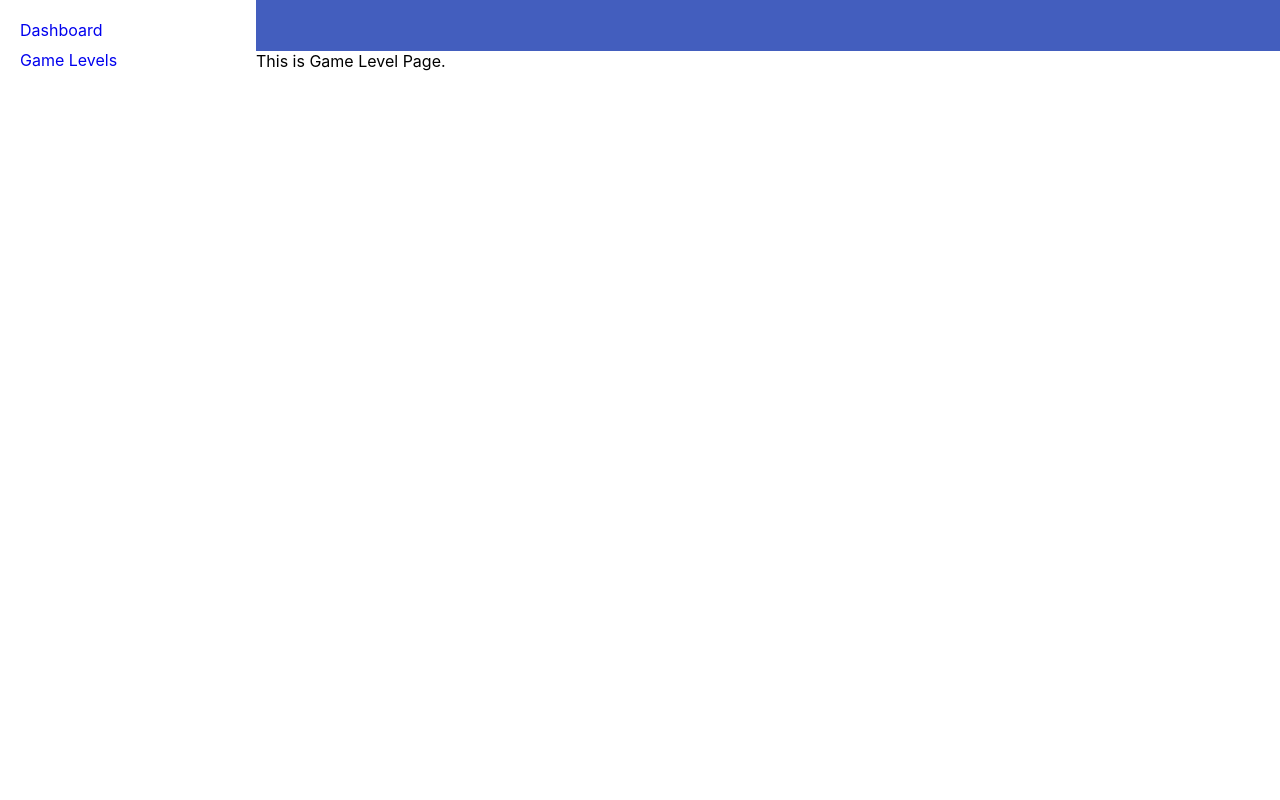
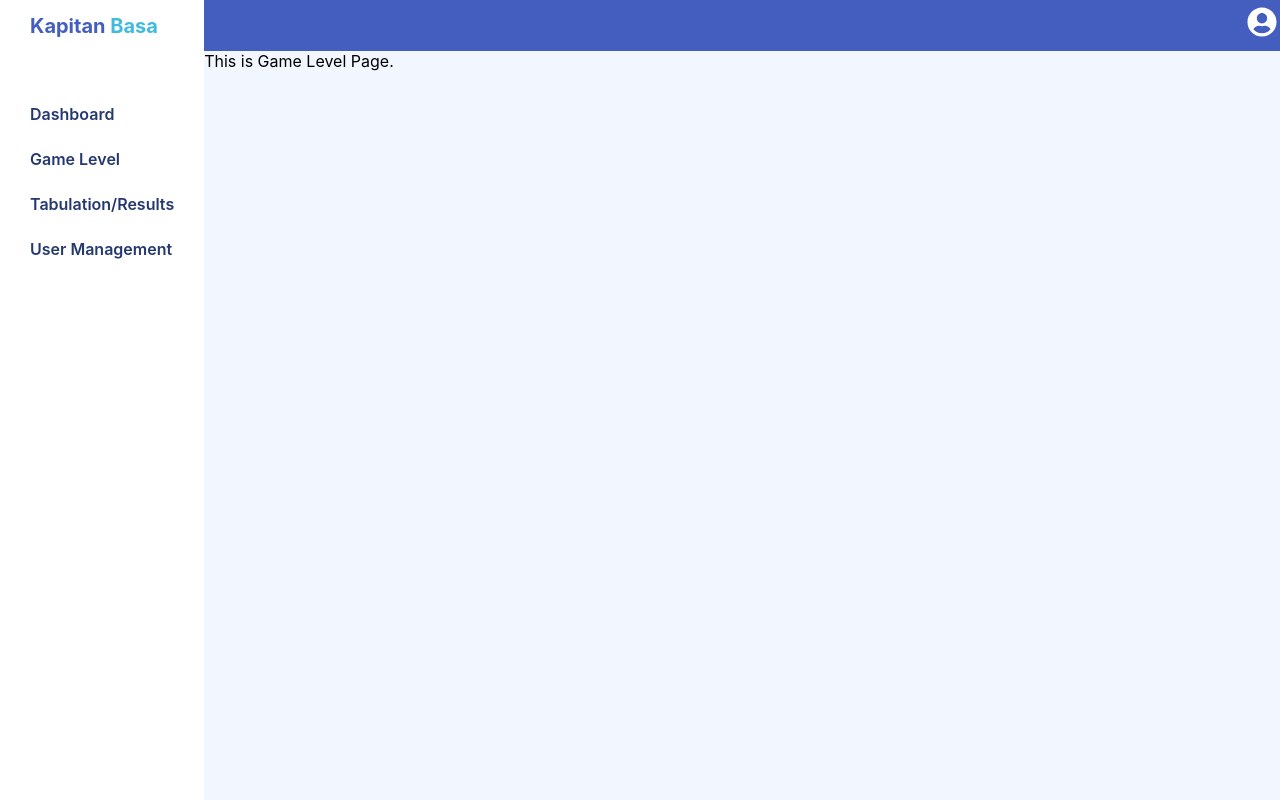
Before and after one commit to devfense/kapitan-basa-fe, a React (Create React App) app: page /game in a window 1280 px wide. Built offline with nearby package versions, Linux system fonts and the light colour scheme.

Commit message:
Landing Page issue with image

```diff
--- a/package.json
+++ b/package.json
@@ -12,6 +12,7 @@
     "@types/react-dom": "^17.0.0",
     "react": "^17.0.2",
     "react-dom": "^17.0.2",
+    "react-icons": "^4.3.1",
     "react-router-dom": "^6.0.2",
     "react-scripts": "4.0.3",
     "styled-components": "^5.3.3",
--- /dev/null
+++ b/src/Data/MenuItem/MenuItem.ts
@@ -0,0 +1,23 @@
+import Routes from "../types";
+
+const Items: Routes[] = [
+    {
+        title: 'Dashboard',
+        route: '/dashboard'
+    },
+    {
+        title: 'Game Level',
+        route: '/game'
+    },
+    {
+        title: 'Tabulation/Results',
+        route: '/results'
+    },
+    {
+        title: 'User Management',
+        route: '/user-management'
+    },
+
+]
+
+export default Items;
--- /dev/null
+++ b/src/Data/types.ts
@@ -0,0 +1,7 @@
+
+interface Routes {
+    title: string;
+    route: string;
+}
+
+export default Routes
--- a/src/Root.tsx
+++ b/src/Root.tsx
@@ -16,12 +16,13 @@ const Container = styled.div`
 
 const MainContainer = styled.div`
     display: flex;
-    widht: 70%;
-    background-color: #FFFFFF;
+    width: 100%;
+    background-color: #F2F7FF;
     margin-top: 51px;
 `;
 
 function Root() {
+
   return (
     <ThemeProvider theme={theme.default}>
       <Router>
--- a/src/layouts/Navigation/Sidebar.tsx
+++ b/src/layouts/Navigation/Sidebar.tsx
@@ -1,31 +1,93 @@
 import React from 'react';
-import { Link } from 'react-router-dom';
+import { useNavigate } from 'react-router';
 import styled from 'styled-components';
+import Items from '../../Data/MenuItem/MenuItem';
 
 const Container = styled.div`
     display: flex;
-    width: 20%;
+    flex-direction: column;
+    width: 18%;
     background-color: ${({theme}) => theme.app.sidebar.normal.BG_COLOR};
     height: 100vh;
+    z-index: 10;
+
+    @media screen and (max-width: 960px) {
+        position: absolute;
+        top: 0;
+        left: -100%;
+        width: 100%;
+    }
 `;
 
 const NavContainer = styled.div`
     display: flex;
     flex-direction: column;
-    width: 100%;
-    padding: 20px;
-    > a {
-        margin-bottom: 10px;
+    padding: 0px 15px;
+    overflow: hidden;
+`;
+
+const MenuBox = styled.div`
+    height: 45px;
+    width: auto;
+    display: flex;
+    align-items: center;
+    border-radius: 7px;
+    color: #25396F;
+    font-weight: 600;
+    padding: 0px 15px;
+    cursor: pointer;
+    a {
+        line-height: 30px;
         text-decoration: none;
     }
-`;
+
+    &:hover {
+        color: #FFF;
+        background-color: #435EBE;
+        border-radius: 7px;
+        transition: all 0.5s ease-in-out;
+    }
+    &.active {
+        background-color: #435EBE;
+        border-radius: 7px;
+    }
+`
+
+const TitleBox = styled.div`
+    height: 51px;
+    display: flex;
+    align-items: center;
+    padding: 0px 30px;
+    margin-bottom: 40px;
+`
+
+const Title = styled.span`
+    color: #435EBE;
+    font-size: 20px;
+    font-weight: 700;
+    > span {
+        color: #41BBDD;
+    }
+`
 
 const Sidebar = () => {
+    const navigate = useNavigate()
     return (
         <Container>
+            <TitleBox>
+                <Title>Kapitan <span>Basa</span></Title>
+            </TitleBox>
             <NavContainer>
-                <Link to='/dashboard'>Dashboard</Link>
-                <Link to='/game'>Game Levels</Link>
+                {
+                    Items.map((item, index) =>
+                        <MenuBox
+                            key={index}
+                            onClick={() => navigate(`${item.route}`)}
+                        >
+                            { item.title }
+                        </MenuBox>
+                    )
+                }
             </NavContainer>
         </Container>
     )
--- a/src/layouts/Navigation/TopHeader.tsx
+++ b/src/layouts/Navigation/TopHeader.tsx
@@ -1,18 +1,70 @@
 import React from 'react';
+import { FaBars, FaUserCircle } from 'react-icons/fa'
 import styled from 'styled-components';
 
 const Container = styled.div`
     height: 51px;
-    width: 100%;
-    background-color: #435EBE;
+    width: 83vw;
+    background-color: ${({ theme }) => theme.app.nav.normal.BG_COLOR};
     position: fixed;
-    left: 20%;
+    left: 15.2%;
+    display: flex;
+    align-items: center;
+    padding: 0px 20px;
+
+    @media screen and (max-width: 960px) {
+        width: 100vw;
+        left: 0;
+        display: flex;
+        align-items: center;
+    }
 `;
+
+const SubContainer = styled.div`
+    width: 90vw;
+    display: flex;
+    justify-content: flex-end;
+    align-items: center;
+
+    @media screen and (max-width: 960px) {
+        display: flex;
+        justify-content: space-between;
+        align-items: center;
+    }
+`
+const MobileIcon = styled.div`
+    display: none;
+    color: #FFF;
+
+    @media screen and (max-width: 960px) {
+        display: block;
+        font-size: 1.8rem;
+        cursor: pointer;
+    }
+`
+
+const UserIcon = styled.div`
+    font-size: 30px;
+    color: #FFF;
+
+    @media screen and (max-width: 960px) {
+        display: block;
+        font-size: 1.8rem;
+        cursor: pointer;
+    }
+`
 
 const TopHeader = () => {
     return (
         <Container>
-
+            <SubContainer>
+                <MobileIcon>
+                    <FaBars />
+                </MobileIcon>
+                <UserIcon>
+                    <FaUserCircle/>
+                </UserIcon>
+            </SubContainer>
         </Container>
     )
 }
--- a/src/themes/default/components/app.ts
+++ b/src/themes/default/components/app.ts
@@ -3,7 +3,7 @@ import { AppColors } from "../../types";
 const colors: AppColors = {
     nav: {
         normal: {
-            BG_COLOR: 'blue',
+            BG_COLOR: '#435EBE',
             TEXT_COLOR: '#FFFFFF'
         }
     },
--- a/src/views/Landing.tsx
+++ b/src/views/Landing.tsx
@@ -1,5 +1,6 @@
 import React, { FunctionComponent } from 'react';
 import styled from 'styled-components';
+import banner from '../Images/assets/banner.svg'
 
 const Container = styled.div`
     display: flex;
@@ -7,11 +8,18 @@ const Container = styled.div`
 
 const HeroBannerContainer = styled.div`
     display: flex;
-    width: 90%;
+    width: 100%;
     /* placeholders */
-    height: 1500px;
+    height: 100vh;
     background: ${({ theme }) => theme.app.nav.normal.BG_COLOR};
 `;
+
+const BannerSVG = styled.img`
+    width: 100%;
+    background-image: url(${banner});
+    background-repeat: no-repeat;
+    object-fit: contain;
+`
 
 const LoginContainer = styled.div`
     display: flex;
@@ -23,6 +31,7 @@ const Landing: FunctionComponent = () => {
     return(
         <Container>
             <HeroBannerContainer>
+                <BannerSVG />
             </HeroBannerContainer>
             <LoginContainer>
 
```
Also changed, not shown: src/styled-components/Layout.js (deleted, +0 -31 lines), src/views/Main.tsx (deleted, +0 -37 lines), src/Images/assets/banner.svg (added), 1 other file (tests, documents, lock files or other folders).
